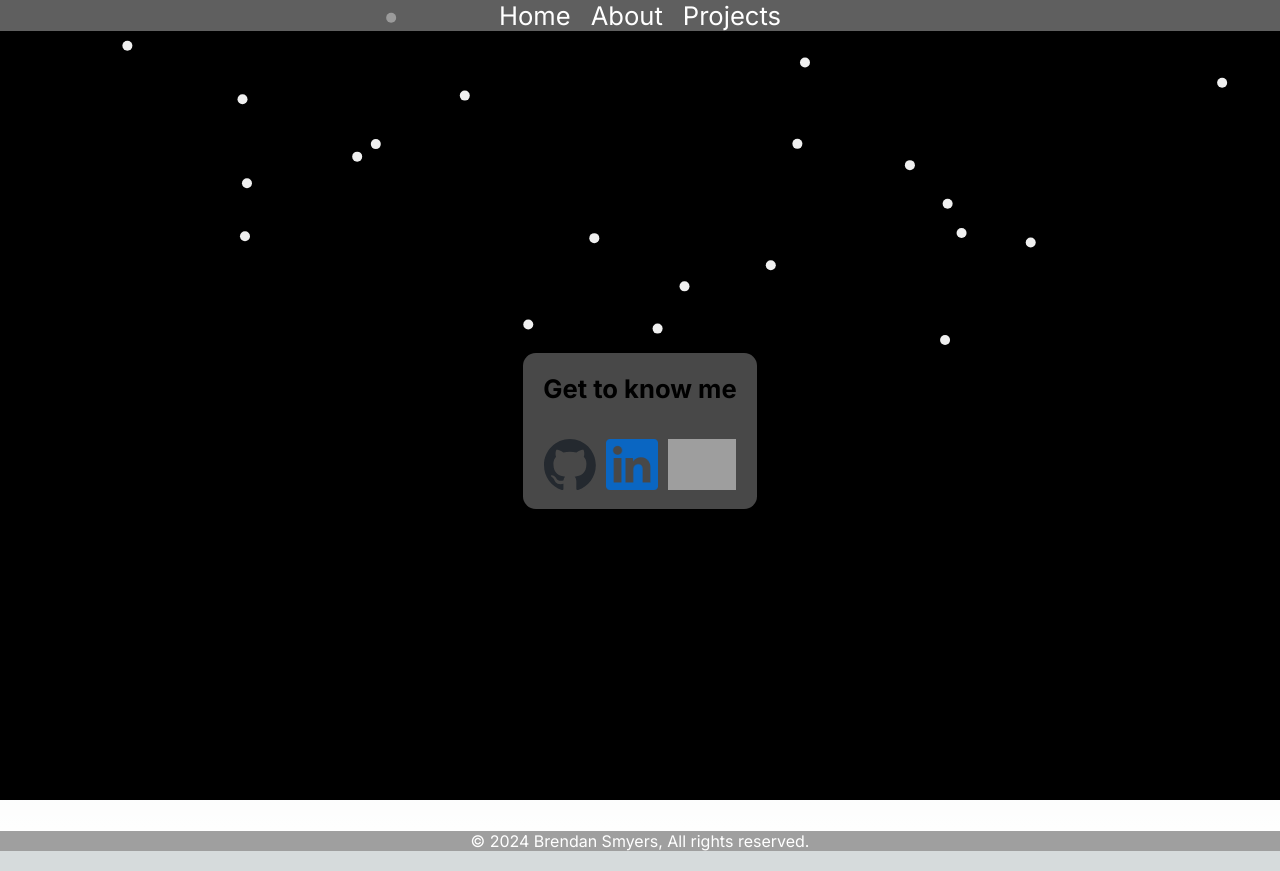
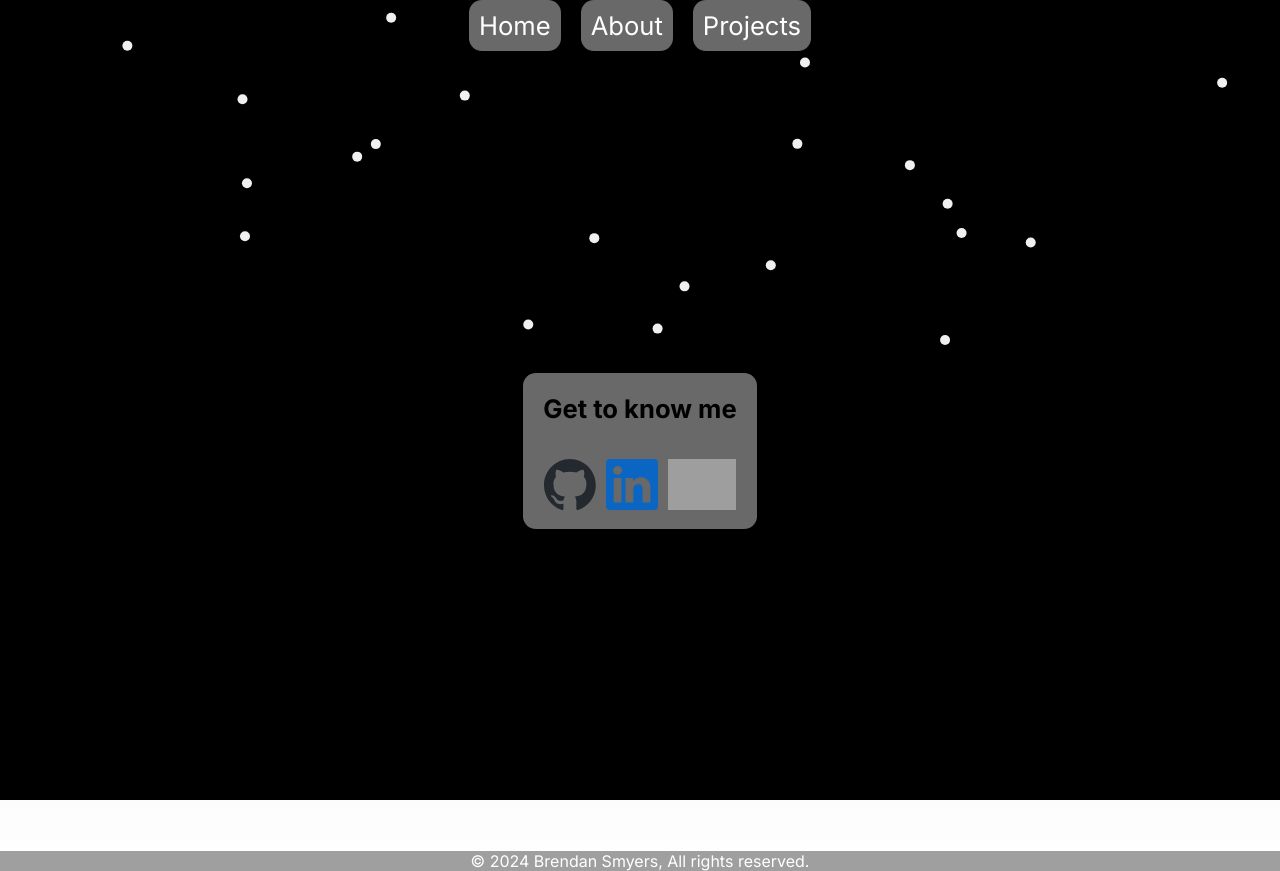
Before and after one commit to b-smyers/Portfolio-Website, a Next.js app: page /portfolio-website/about in a window 1280 px wide. Built offline with nearby package versions, Linux system fonts and the light colour scheme; grey boxes are pictures that could not be loaded.

Commit message:
reworked common.css, updated components to match

```diff
--- a/src/app/about/page.js
+++ b/src/app/about/page.js
@@ -4,8 +4,8 @@ import './page.css';
 
 export default function Page() {
     return (
-        <div className='window display-flex flex-column flex-center-h flex-center-v'>
-            <div className='display-flex flex-column flex-center-h flex-center-v soft-box'>
+        <div className='window flex-column flex-center-h flex-center-v'>
+            <div className='flex-column flex-center-h flex-center-v soft-box'>
                 <h1 className='title padding-20'>Get to know me</h1>
                 <Socials/>
             </div>
--- a/src/app/common.css
+++ b/src/app/common.css
@@ -1,5 +1,9 @@
 .title {
     font-size: 2vw;
+}
+
+.padding-10 {
+    padding: 10px;
 }
 
 .padding-20 {
@@ -7,7 +11,7 @@
 }
 
 .soft-box {
-    background-color: rgba(111,111,111,0.65);
+    background-color: rgba(111,111,111,0.95);
     border-radius: 1vw;
 }
 
@@ -15,15 +19,13 @@
     object-fit: cover;
 }
 
-.display-flex {
+.flex-column {
     display: flex;
-}
-
-.flex-column {
     flex-direction: column;
 }
 
 .flex-row {
+    display: flex;
     flex-direction: row;
 }
 
--- a/src/app/components/header.css
+++ b/src/app/components/header.css
@@ -2,7 +2,6 @@
     width: 100%;
     justify-content: center;
     display: flex;
-    background-color: rgba(127,127,127,0.75);
 }
 
 .Header * {
--- a/src/app/components/header.js
+++ b/src/app/components/header.js
@@ -1,12 +1,13 @@
 import Link from "next/link";
 import "./header.css";
+import '../common.css';
 
 export default function Header() {
     return (
         <header className="Header">
-            <Link href="/">Home</Link>
-            <Link href="/about">About</Link>
-            <Link href="/projects">Projects</Link>
+            <Link className="soft-box padding-10" href="/">Home</Link>
+            <Link className="soft-box padding-10" href="/about">About</Link>
+            <Link className="soft-box padding-10" href="/projects">Projects</Link>
         </header>
     );
 }
--- a/src/app/components/projects.css
+++ b/src/app/components/projects.css
@@ -9,7 +9,6 @@
 }
 
 .Project-Entry {
-    background: rgba(111,111,111,0.65);
     border-radius: 1vw;
     color: white;
     display: flex;
--- a/src/app/components/projects.js
+++ b/src/app/components/projects.js
@@ -1,10 +1,11 @@
 import { project_data } from '../data/project-data.js';
 import './projects.css';
+import '../common.css';
 
 export default function Projects() {
     const project_entries = project_data.map(project =>
         <li key={project.id}>
-            <div className='Project-Entry'>
+            <div className='Project-Entry soft-box'>
                 <div className='Project-Image'>
                     <img className='Project-Thumbnail' src={project.src} alt={project.name}/>
                 </div>
--- a/src/app/page.js
+++ b/src/app/page.js
@@ -3,11 +3,11 @@ import './page.css';
 
 export default function Page() {
     return (
-        <div className='window display-flex flex-column flex-center-v flex-center-h'>
+        <div className='window flex-column flex-center-v flex-center-h'>
             <h1 className='title padding-20'>Landing Page</h1>
-            <div className='flex-10 display-flex flex-column flex-center-h flex-center-v'>
+            <div className='flex-10 flex-column flex-center-h flex-center-v'>
                 <h1 className='Name'>Brendan Smyers</h1>
-                <p>"Strive for the highest point in the sky"</p>
+                <p>&quot;Strive for the highest point in the sky&quot;</p>
             </div>
         </div>
     );
--- a/src/app/projects/page.js
+++ b/src/app/projects/page.js
@@ -4,7 +4,7 @@ import './page.css';
 
 export default function Page() {
     return (
-        <div className='window display-flex flex-column flex-center-v'>
+        <div className='window flex-column flex-center-v'>
             <h1 className='title padding-20'>Here&apos;s what I&apos;ve worked on</h1>
             <Projects/>
         </div>
```
